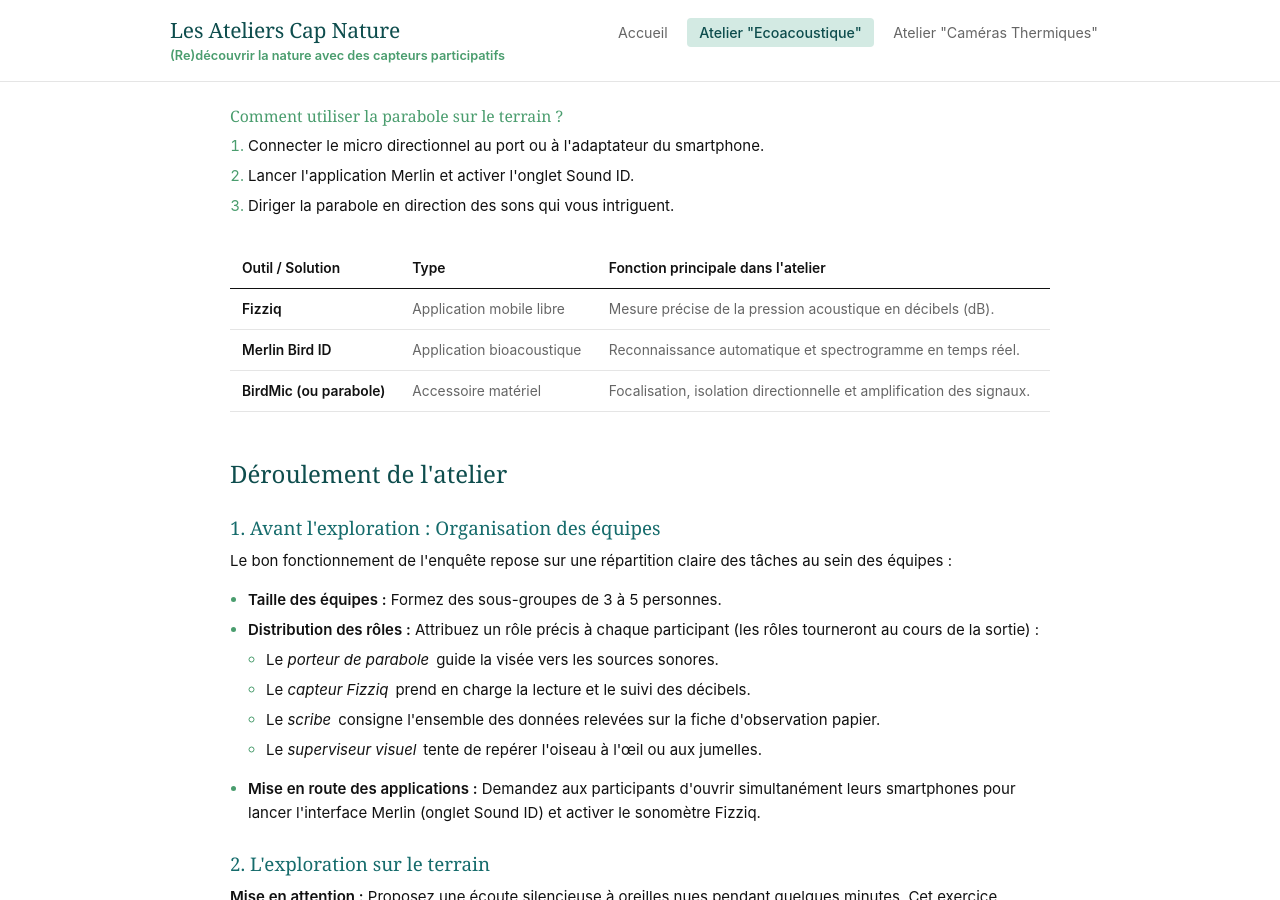
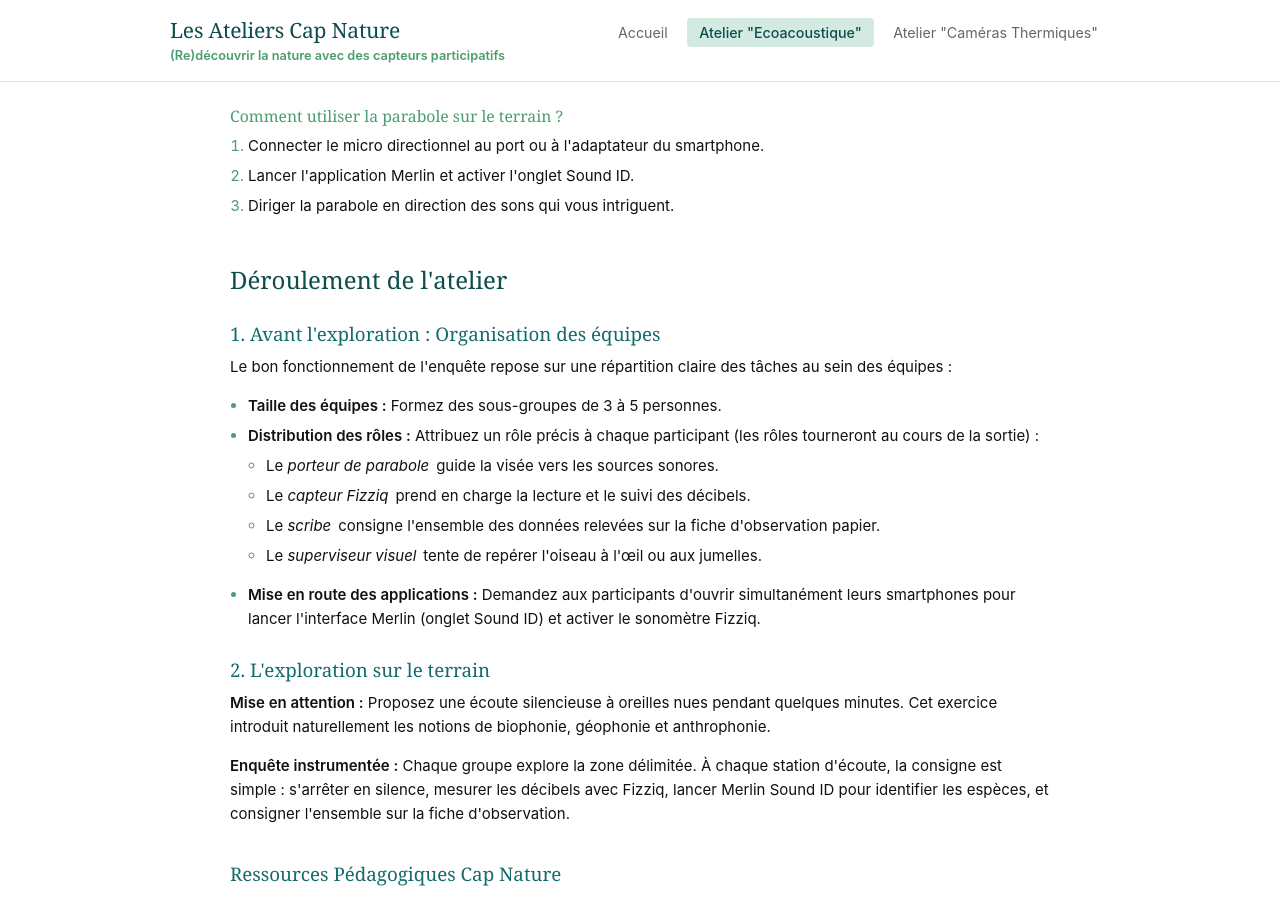
Before and after one commit to marieleapouliquen/wiki-cap-nature, a Jekyll site: the page built from _pages/module-oiseaux/index.md, in a window 1280 px wide and 900 px high, scrolled down 2089 px. Built offline with Jekyll 4.4.1, drawn with Linux system fonts in a browser that asks for light colours.

Commit message:
Update index.md

```diff
--- a/_pages/module-oiseaux/index.md
+++ b/_pages/module-oiseaux/index.md
@@ -117,32 +117,6 @@ photos:
       <li>Diriger la parabole en direction des sons qui vous intriguent.</li>
     </ol>
 
-    <table>
-      <thead>
-        <tr>
-          <th>Outil / Solution</th>
-          <th>Type</th>
-          <th>Fonction principale dans l'atelier</th>
-        </tr>
-      </thead>
-      <tbody>
-        <tr>
-          <td><strong>Fizziq</strong></td>
-          <td>Application mobile libre</td>
-          <td>Mesure précise de la pression acoustique en décibels (dB).</td>
-        </tr>
-        <tr>
-          <td><strong>Merlin Bird ID</strong></td>
-          <td>Application bioacoustique</td>
-          <td>Reconnaissance automatique et spectrogramme en temps réel.</td>
-        </tr>
-        <tr>
-          <td><strong>BirdMic (ou parabole)</strong></td>
-          <td>Accessoire matériel</td>
-          <td>Focalisation, isolation directionnelle et amplification des signaux.</td>
-        </tr>
-      </tbody>
-    </table>
   </section>
 
   <section class="content">
```
